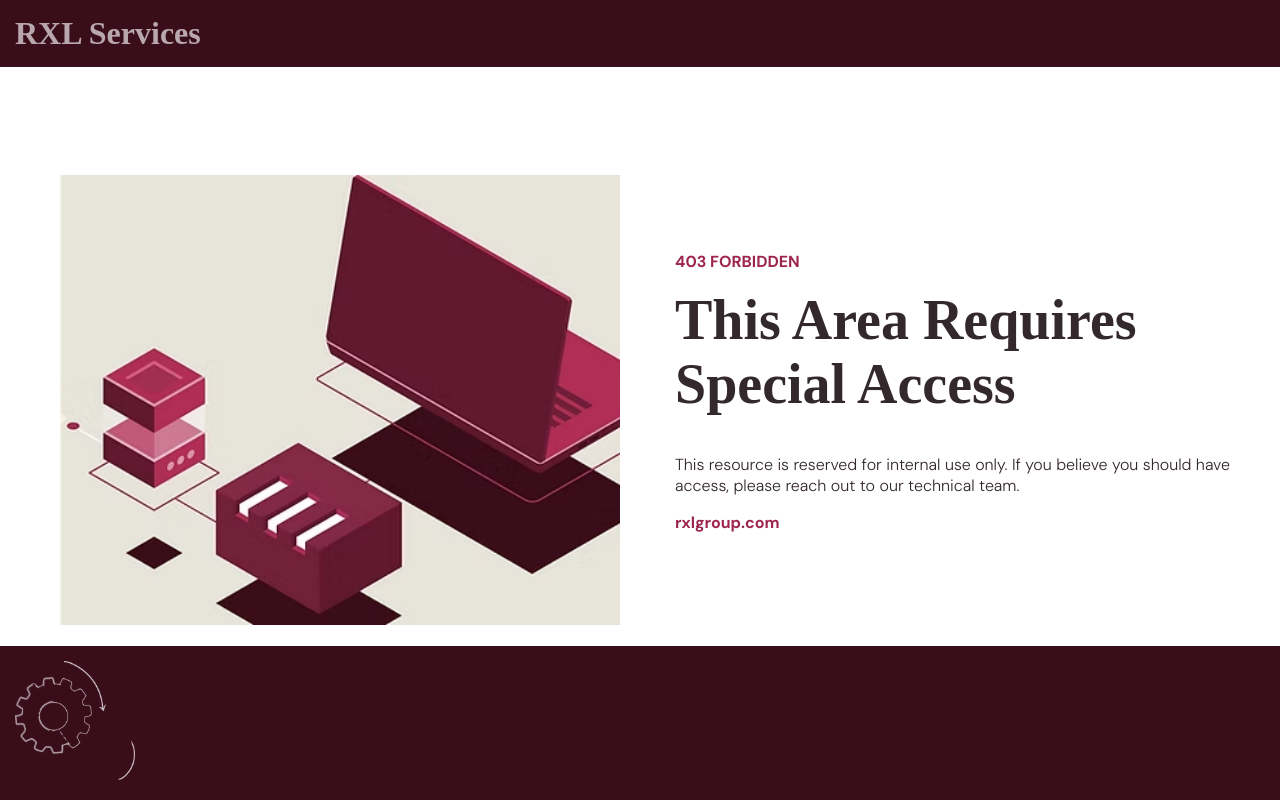
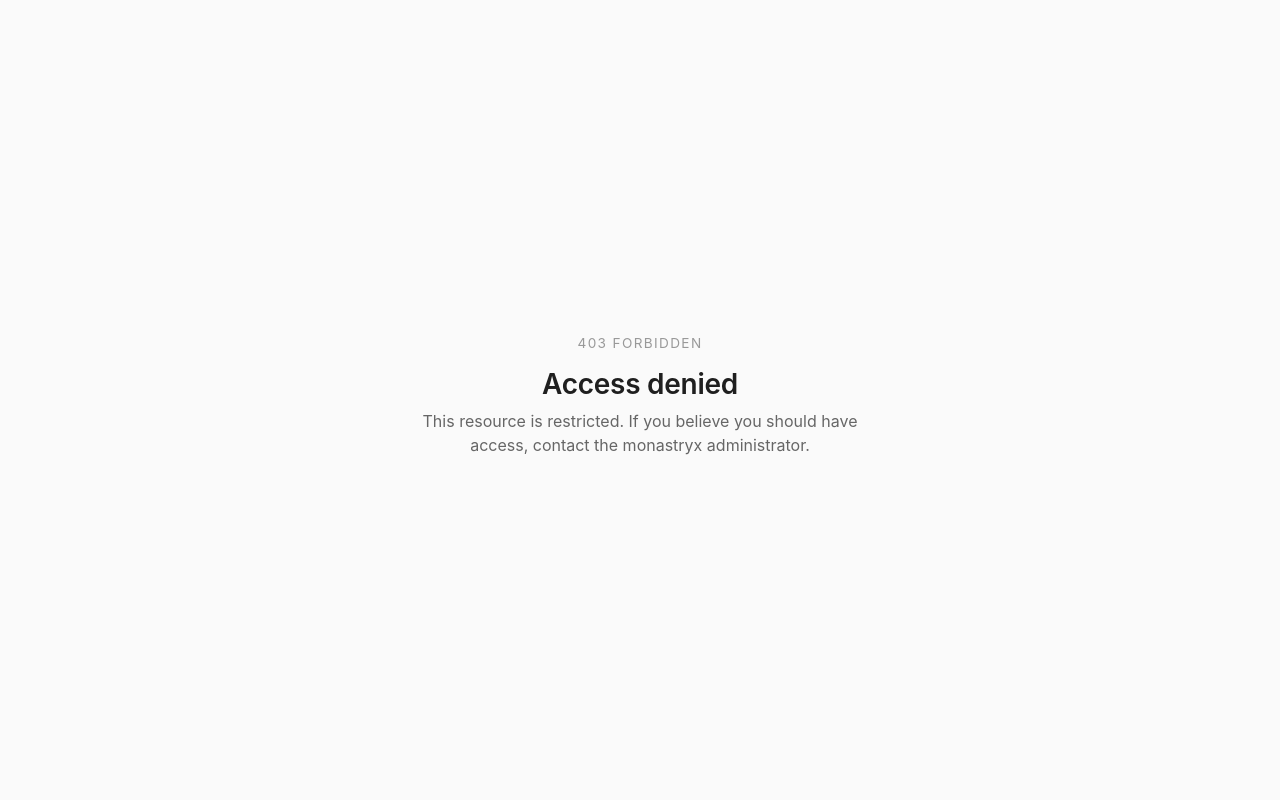
Before and after one commit to datenmoench/mnx-traefik, a plain HTML site: page landing/403.html in a window 1280 px wide. Drawn offline with Linux system fonts and the light colour scheme; a web font is replaced by a local one.

Commit message:
branding update

```diff
--- a/landing/403.html
+++ b/landing/403.html
@@ -1,141 +1,62 @@
 <!DOCTYPE html>
-<html>
+<html lang="en">
   <head>
-    <link rel="apple-touch-icon" sizes="180x180" href="/apple-touch-icon.png" />
-    <link rel="icon" type="image/png" sizes="32x32" href="/favicon-32x32.png" />
-    <link rel="icon" type="image/png" sizes="16x16" href="/favicon-16x16.png" />
-    <link rel="manifest" href="/site.webmanifest" />
-
-    <link rel="preconnect" href="https://fonts.googleapis.com" />
-    <link rel="preconnect" href="https://fonts.gstatic.com" crossorigin />
-    <link
-      href="https://fonts.googleapis.com/css2?family=Abhaya+Libre:wght@400;700;800&display=swap"
-      rel="stylesheet"
-    />
-    <link
-      href="https://fonts.googleapis.com/css2?family=DM+Sans:ital,opsz,wght@0,9..40,100..1000;1,9..40,100..1000&display=swap"
-      rel="stylesheet"
-    />
-
-    <title>RXL Services</title>
+    <meta charset="UTF-8" />
+    <meta name="viewport" content="width=device-width, initial-scale=1.0" />
+    <title>403 — monastryx</title>
     <style>
-      header#main {
-        background-color: #3a0d1b;
-        position: absolute;
-        top: 0;
-        width: 100%;
+      :root {
+        color-scheme: light dark;
       }
-      footer#main {
-        background-color: #3a0d1b;
-        position: absolute;
-        bottom: 0;
-        width: 100%;
+      html, body {
+        height: 100%;
+        margin: 0;
+      }
+      body {
+        font-family: -apple-system, BlinkMacSystemFont, "Segoe UI", Roboto,
+          "Helvetica Neue", Arial, sans-serif;
+        display: flex;
+        align-items: center;
+        justify-content: center;
+        background: #fafafa;
+        color: #1f1f1f;
+      }
+      @media (prefers-color-scheme: dark) {
+        body { background: #111; color: #eee; }
+      }
+      main {
+        max-width: 480px;
+        padding: 2rem;
+        text-align: center;
+      }
+      .code {
+        font-size: 0.85rem;
+        letter-spacing: 0.1em;
+        text-transform: uppercase;
+        color: #999;
+        margin-bottom: 1rem;
+      }
+      h1 {
+        font-size: 1.75rem;
+        font-weight: 600;
+        margin: 0 0 0.5rem;
+        letter-spacing: -0.01em;
       }
       p {
-        margin-top: 0px;
+        margin: 0.5rem 0;
+        line-height: 1.5;
+        color: #666;
       }
-
-      strong {
-        font-weight: 700;
-        text-transform: uppercase;
-      }
-
-      strong,
-      a {
-        font-weight: 700;
-        color: #9e264c;
-        text-decoration: none;
-      }
-
-      h1 {
-        margin-top: 0;
-        padding-top: 0;
-        font-family: "Abhaya Libre", serif;
-        font-optical-sizing: auto;
-        font-style: normal;
-        font-size: 56px;
-      }
-
-      h2 {
-        font-family: "Abhaya Libre", serif;
-        font-optical-sizing: auto;
-        font-style: normal;
-        font-size: 32px;
-
-        font-weight: 700;
-        color: #ffffffa3;
-        font-optical-sizing: auto;
-        font-style: normal;
-        margin: 15px;
-      }
-
-      body {
-        padding: 0;
-        margin: 0;
-
-        font-family: "DM Sans", sans-serif;
-        font-optical-sizing: auto;
-        font-weight: 300;
-        font-style: normal;
-        font-size: 16px;
-        color: #33282b;
-      }
-
-      img {
-        max-width: 100%;
-        height: auto;
-        border-radius: 10px;
-        margin: 15px;
-      }
-      .content {
-        display: flex;
-        justify-content: center;
-        align-items: center;
-        flex-wrap: wrap;
-        height: 100vh;
-        padding: 20px;
-        box-sizing: border-box;
-      }
-
-      .center {
-        flex: 1;
-        min-width: 300px;
-        max-width: 600px;
-        padding: 20px;
-        box-sizing: border-box;
-      }
-
-      .content img {
-        flex: 1;
-        min-width: 300px;
-        max-width: 600px;
-        padding: 20px;
-        box-sizing: border-box;
+      @media (prefers-color-scheme: dark) {
+        p { color: #999; }
       }
     </style>
   </head>
   <body>
-    <header id="main"><h2>RXL Services</h2></header>
-    <div class="content">
-      <img src="/assets/hardware.png" alt="Gear" />
-      <div class="center">
-        <p>
-          <strong>403 Forbidden</strong>
-        </p>
-        <h1>This Area Requires Special Access</h1>
-
-        <p>
-          This resource is reserved for internal use only. If you believe you
-          should have access, please reach out to our technical team.
-        </p>
-
-        <p>
-          <a href="https://rxlgroup.com/">rxlgroup.com</a>
-        </p>
-      </div>
-    </div>
-    <footer id="main">
-      <img src="/assets/gear.png" alt="Gear" width="120" />
-    </footer>
+    <main>
+      <div class="code">403 Forbidden</div>
+      <h1>Access denied</h1>
+      <p>This resource is restricted. If you believe you should have access, contact the monastryx administrator.</p>
+    </main>
   </body>
 </html>
```
Also changed, not shown: landing/index.html (+41 -128 lines), landing/android-chrome-192x192.png (deleted), landing/android-chrome-512x512.png (deleted), landing/apple-touch-icon.png (deleted), landing/assets/dominoes.png (deleted), landing/assets/gear.png (deleted), landing/assets/hardware.png (deleted), landing/favicon-16x16.png (deleted), landing/favicon-32x32.png (deleted), landing/favicon.ico (deleted), landing/rxl-icon-square.svg (deleted), landing/rxl-icon.svg (deleted), landing/rxl-logo.svg (deleted), landing/site.webmanifest (deleted).
